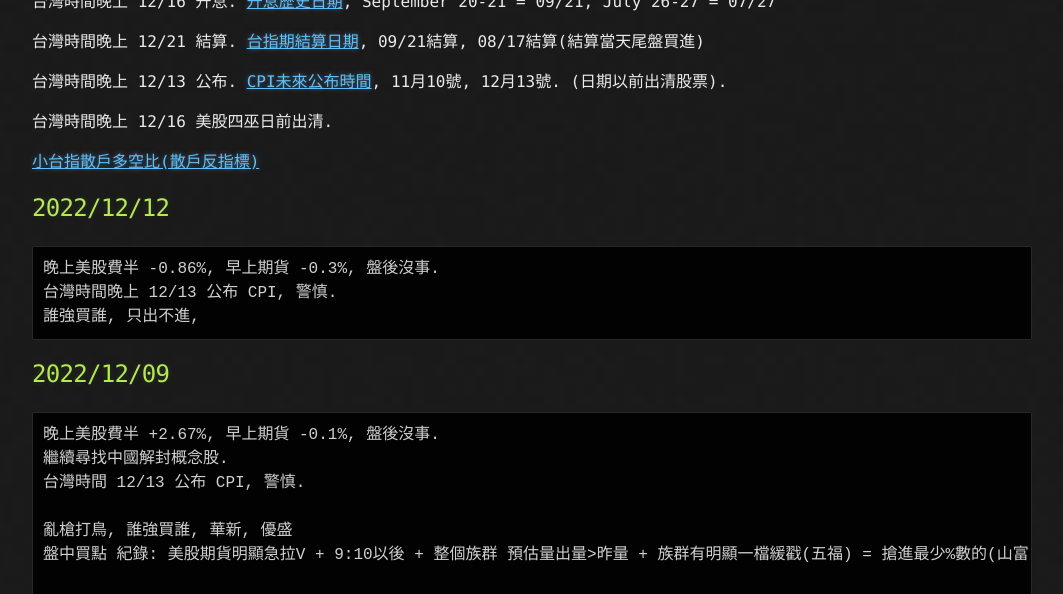
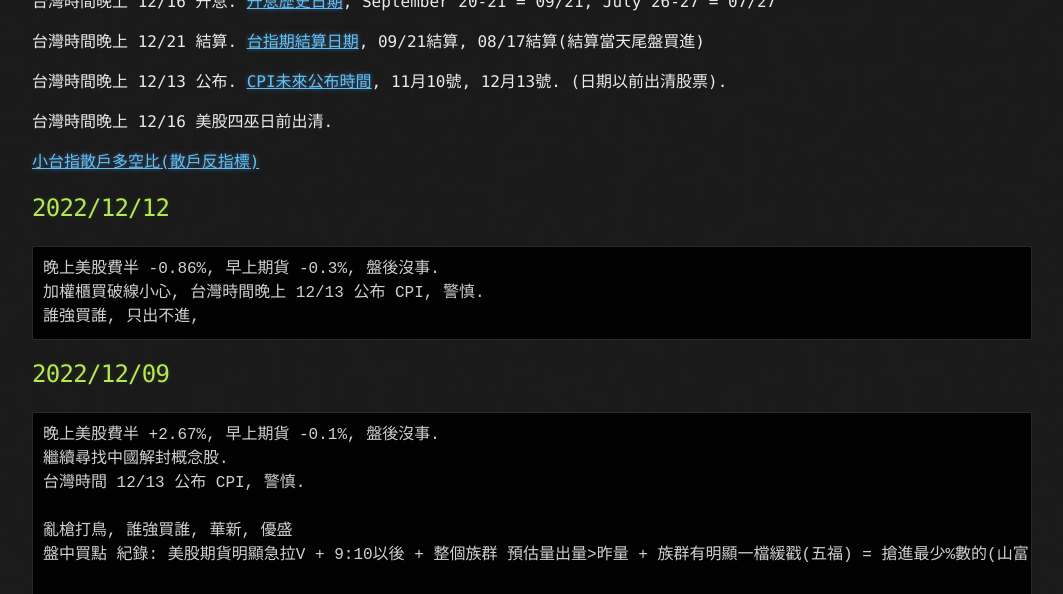
Before and after one commit to lepg5487/Stock_God, a Jekyll site: the page built from index.md, in a window 1280 px wide and 900 px high, scrolled down 348 px, cut to the strip 0-594 px from the top of the window. Shown: the whole strip, without its empty margins (108-1171 px from the left). Built offline with Jekyll 4.4.1, drawn with Linux system fonts in a browser that asks for light colours; our own code applies the rules of GitHub Pages for plain Markdown files.

Commit message:
Update index.md

````diff
--- a/index.md
+++ b/index.md
@@ -19,7 +19,7 @@ layout: testlayouts
 ## 2022/12/12
 ```
 晚上美股費半 -0.86%, 早上期貨 -0.3%, 盤後沒事.
-台灣時間晚上 12/13 公布 CPI, 警慎.
+加權櫃買破線小心, 台灣時間晚上 12/13 公布 CPI, 警慎.
 誰強買誰, 只出不進,
 ```
 
````
